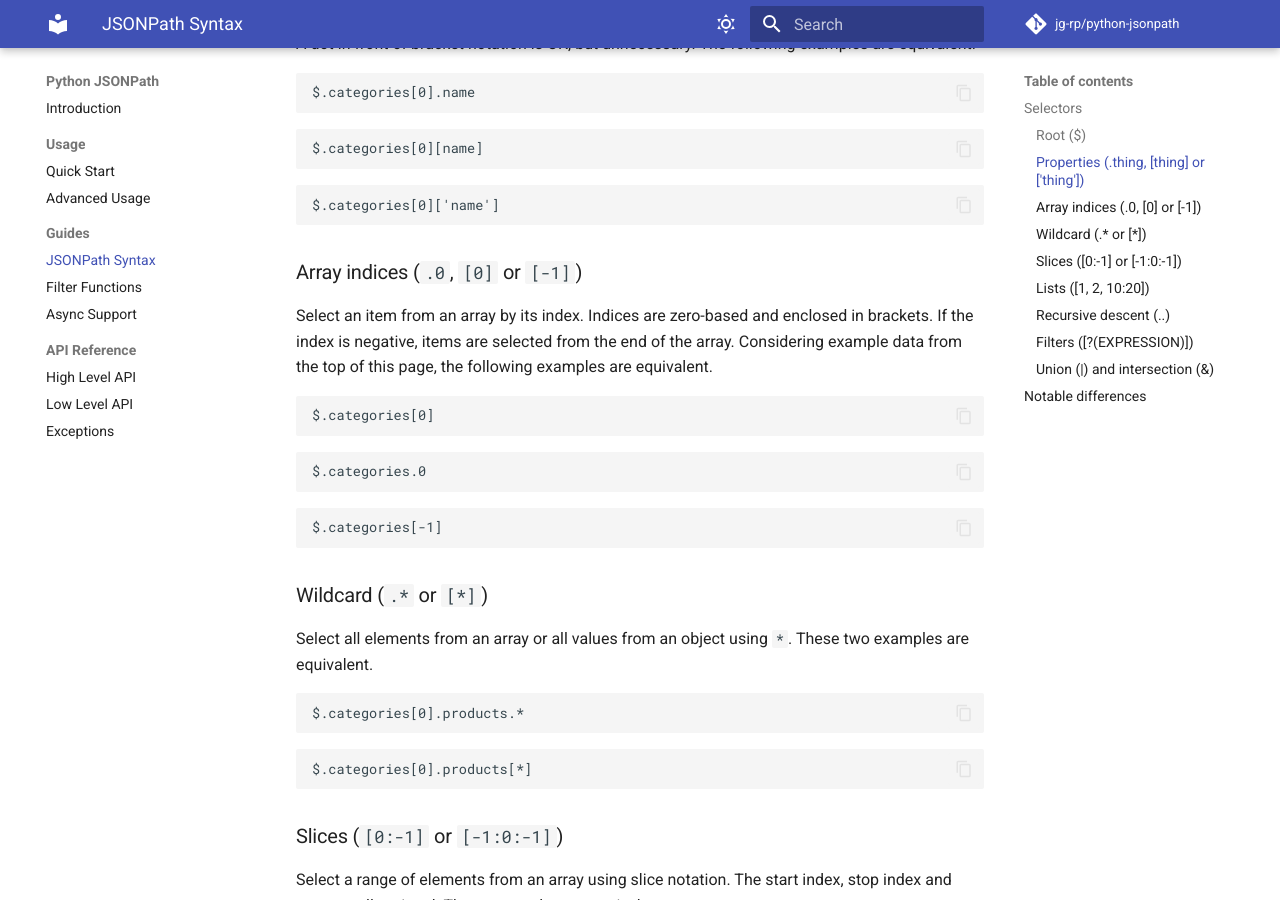
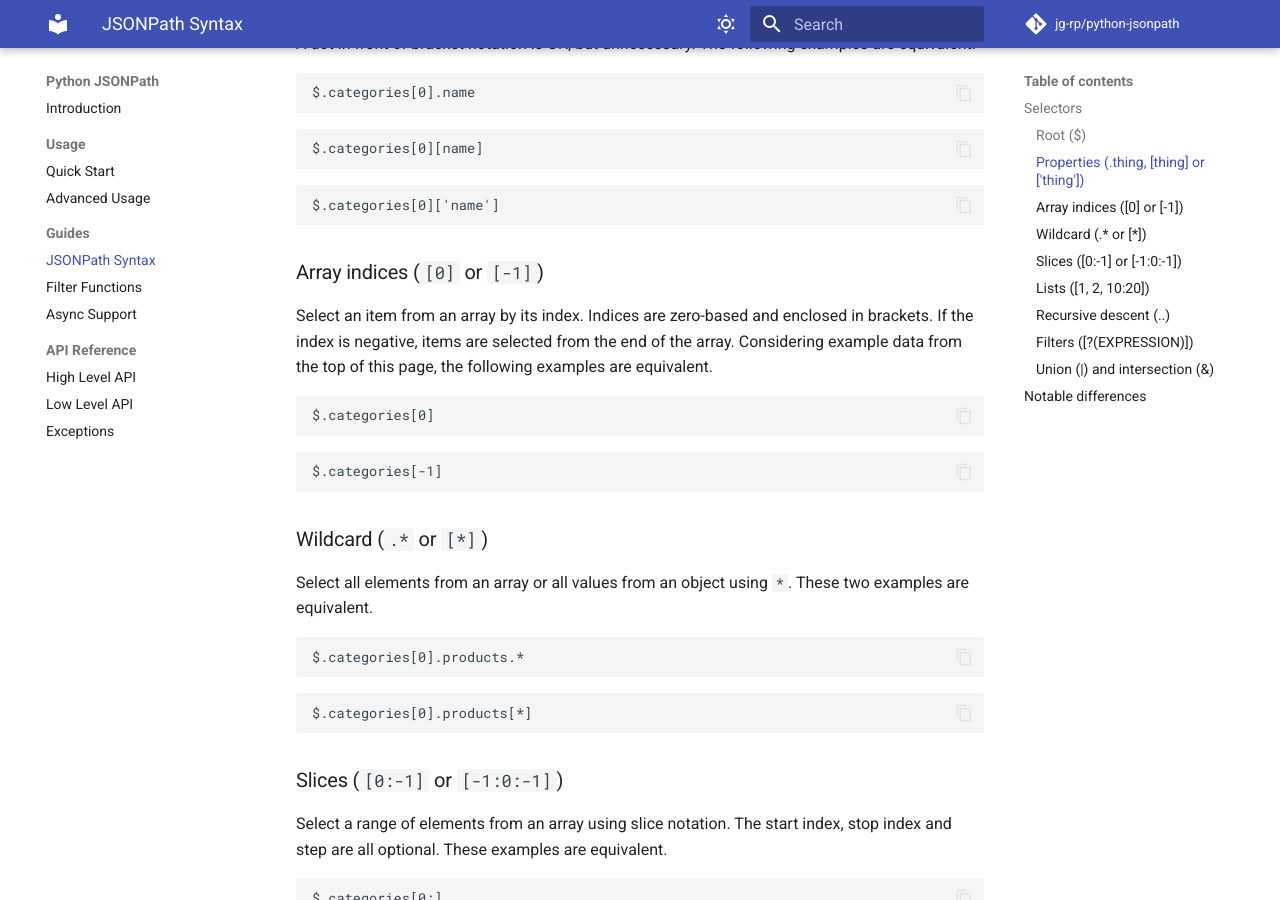
Before and after one commit to jg-rp/python-jsonpath, an MkDocs documentation site: the page built from docs/syntax.md, in a window 1280 px wide and 900 px high, scrolled down 1016 px. Built offline with MkDocs 1.6.1 and Material for MkDocs 9.7.7, drawn with Linux system fonts in a browser that asks for light colours; comment, search, counter and statistics services are not loaded.

Commit message:
docs: remove dotted index selector examples [skip ci]

````diff
--- a/docs/syntax.md
+++ b/docs/syntax.md
@@ -42,16 +42,12 @@ $.categories[0][name]
 $.categories[0]['name']
 ```
 
-### Array indices (`.0`, `[0]` or `[-1]`)
+### Array indices (`[0]` or `[-1]`)
 
 Select an item from an array by its index. Indices are zero-based and enclosed in brackets. If the index is negative, items are selected from the end of the array. Considering example data from the top of this page, the following examples are equivalent.
 
 ```text
 $.categories[0]
-```
-
-```text
-$.categories.0
 ```
 
 ```text
````
Also changed, not shown: README.md (+1 -5 lines).
